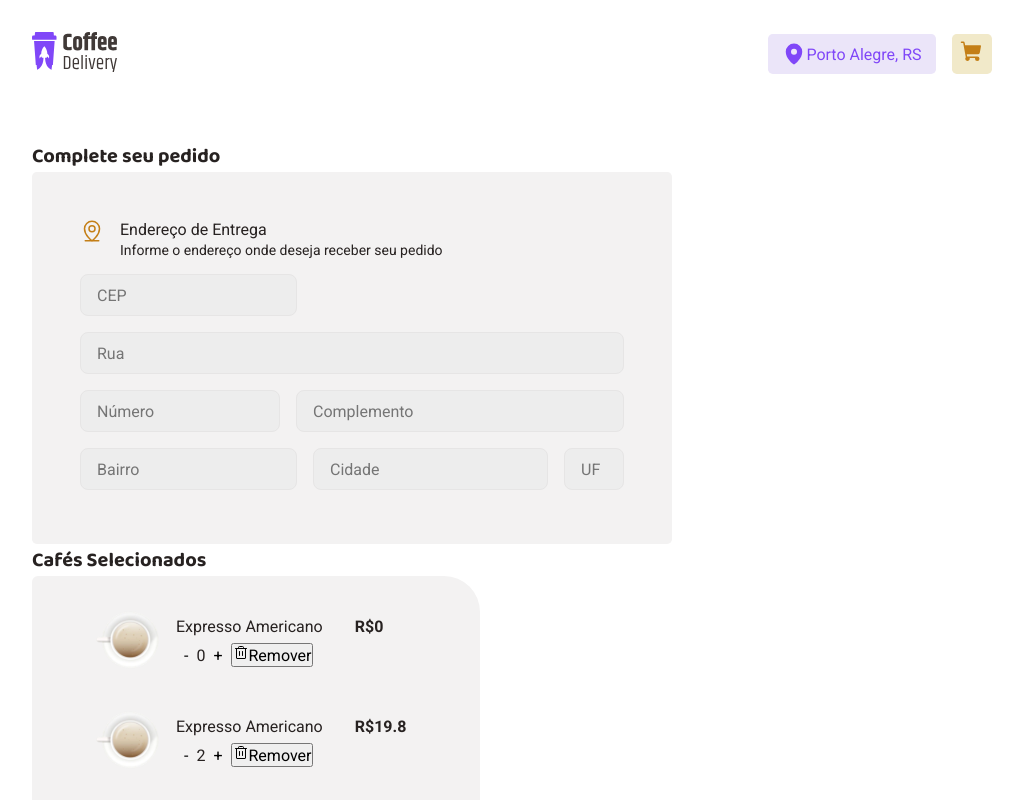
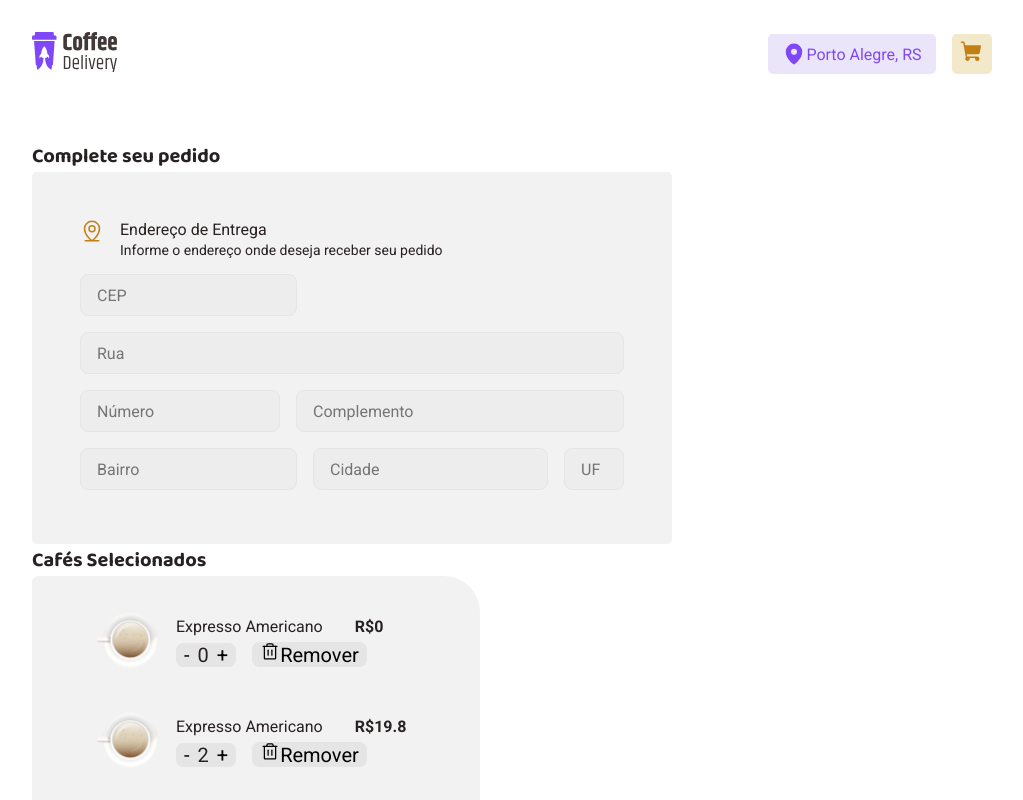
Before and after one commit to juliocesar744/CoffeIgnite, a React (Vite) app in the folder coffeStore/: page /checkout in a window 1280 px wide. Shown: the top 800 px of the page, without its empty margins (128-1151 px from the left). Built offline with nearby package versions, Linux system fonts and the light colour scheme.

Commit message:
CSS Changes

```diff
--- a/coffeStore/src/pages/Checkout/index.tsx
+++ b/coffeStore/src/pages/Checkout/index.tsx
@@ -1,5 +1,5 @@
 import { Bank, CreditCard, CurrencyDollar, MapPin, MapPinLine, Money, Trash } from "phosphor-react";
-import { AddressContainer, ButtonStyle, CoffeSelectedContainer, FormContainer, Line, PaymentContainer, Request, RequestContainer } from "./styles";
+import { AddressContainer, ButtonStyle, CoffeSelectedContainer, FormContainer, Line, PaymentContainer, PriceContainer, Request, RequestContainer } from "./styles";
 import  ExpressoAmericano  from '../../assets/Coffes/ExpressoAmericano.svg'
 
 let coffeExamples = [
@@ -69,15 +69,19 @@ export function Checkout() {
                                         <span>{coffe.name}</span>
                                         <span className="value">R${coffe.price * coffe.qtd}</span>
                                     </div>
+                                    <PriceContainer>
                                         <div>
                                             <ButtonStyle>-</ButtonStyle>
                                                 <span>{coffe.qtd}</span>
                                             <ButtonStyle>+</ButtonStyle>
-                                        <button>
+                                        </div>
+                                        <div>
+                                            <ButtonStyle>
                                                 <Trash/>
                                                 Remover
-                                        </button>
+                                            </ButtonStyle>
                                         </div>
+                                    </PriceContainer>
                                 </div>
 
                                 <Line />
--- a/coffeStore/src/pages/Checkout/styles.ts
+++ b/coffeStore/src/pages/Checkout/styles.ts
@@ -103,10 +103,11 @@ export const ButtonStyle = styled.button`
     border: none;
     outline: none;
     background: none;
-
+    border-radius: 0.5rem;
     &:focus {
         border: none;
         outline: none;
+    border-radius: 0.5rem;
     }
 `
 
@@ -156,3 +157,24 @@ export const Line = styled.div`
     height: 0.1rem;
     background: ${(props) => props.theme['gray-500']};
 `
+
+export const PriceContainer = styled.div`
+    position: relative;
+    font-size: 1.25rem;
+    white-space: nowrap;
+    display: inline-flex;
+    align-items: center;
+    gap: 1rem;
+
+    div {
+        background: ${(props) => props.theme['gray-500']};
+        border-radius: 0.5rem;
+    }
+
+    button{
+        border: none;
+        outline: none;
+        background: ${(props) => props.theme['gray-500']};
+        cursor: pointer;
+    }
+`
```
Lines whose indentation alone changed are shown as unchanged.
